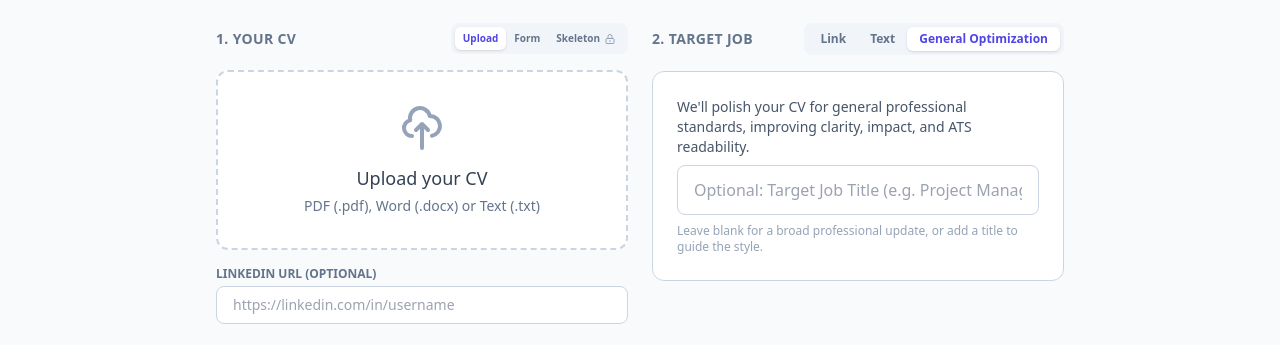
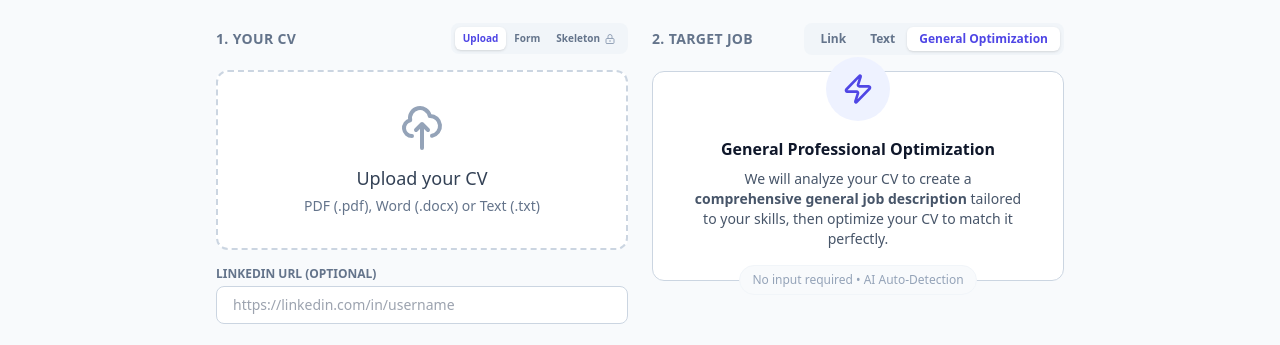
Before and after one commit to celemqhele/cvtailorpro, a React (Vite) app: page /guestuserdashboard in a window 1280 px wide. Shown: the part 284-629 px from the top of the page. Built offline with nearby package versions, Linux system fonts and the light colour scheme; no server answers; the database is empty.

Commit message:
Add files via upload

```diff
--- a/components/Layout.tsx
+++ b/components/Layout.tsx
@@ -283,6 +283,15 @@ export const Layout: React.FC = () => {
 
   const hasFreeCredits = isMaxPlan || dailyCvCount < dailyLimit;
 
+  if (isAuthLoading) {
+      return (
+          <div className="min-h-screen bg-slate-50 flex flex-col items-center justify-center">
+              <div className="animate-spin rounded-full h-12 w-12 border-b-2 border-indigo-600 mb-4"></div>
+              <p className="text-slate-500 font-medium animate-pulse">Verifying session...</p>
+          </div>
+      );
+  }
+
   return (
     <div className="min-h-screen bg-slate-50 flex flex-col font-sans text-slate-900">
        {/* Sophisticated Sticky Navigation */}
--- a/pages/Dashboard.tsx
+++ b/pages/Dashboard.tsx
@@ -18,7 +18,7 @@ import { LoadingProgressBar } from '../components/LoadingProgressBar';
 import { ModelSelectionModal } from '../components/ModelSelectionModal';
 
 import { analytics } from '../services/analyticsService';
-import { generateTailoredApplication, scrapeJobFromUrl, analyzeMatch, extractTextFromFile, generateSkeletonCV } from '../services/geminiService';
+import { generateTailoredApplication, scrapeJobFromUrl, analyzeMatch, extractTextFromFile, generateSkeletonCV, generateGeneralJobDescriptionFromCV } from '../services/geminiService';
 import { authService } from '../services/authService';
 import { checkUsageLimit, incrementUsage } from '../services/usageService';
 import { getPlanDetails, PLANS } from '../services/subscriptionService';
@@ -320,8 +320,8 @@ export const Dashboard: React.FC<DashboardProps> = ({ mode }) => {
 
       if (targetMode === 'url' && !jobLink) return false;
       if (targetMode === 'text' && !manualJobText.trim()) return false;
-      // For 'title' mode (Optimize), we allow empty title for guests
-      if (targetMode === 'title' && mode !== 'guest' && !jobTitle.trim()) return false;
+      // For 'title' mode (General Optimization), no input is required now
+      if (targetMode === 'title') return true;
       return true;
   };
 
@@ -583,17 +583,47 @@ export const Dashboard: React.FC<DashboardProps> = ({ mode }) => {
           setFile(null);
       }
 
-      // If title mode and empty title, use default optimization
+      // If title mode (General Optimization), generate the job description first
       let currentJobSpec = jobSpec;
-      if (targetMode === 'title' && !jobTitle.trim()) {
-          currentJobSpec = "General Professional Optimization and Industry Standard Formatting";
+      let effectiveTargetType: 'specific' | 'title' = targetMode === 'title' ? 'title' : 'specific';
+
+      if (targetMode === 'title') {
+          // 1. Get CV Text
+          let cvTextForGen = "";
+          if (cvInputMode === 'upload' && (useSavedCv && savedCvText)) {
+              cvTextForGen = savedCvText;
+          } else if (cvInputMode === 'upload' && file) {
+               // Should have been extracted above, but double check
+               if (savedCvText) cvTextForGen = savedCvText;
+               else cvTextForGen = await extractTextFromFile(file);
+          } else if (cvInputMode === 'scratch') {
+              cvTextForGen = JSON.stringify(manualData);
+          }
+
+          if (cvTextForGen) {
+              // 2. Generate General Job Description
+              showToast("Analyzing your profile to create a perfect general job target...", "info");
+              const generatedJobDescription = await generateGeneralJobDescriptionFromCV(
+                  cvTextForGen,
+                  "", // API Key handled in service
+                  adminPlanOverride || user?.plan_id
+              );
+
+              currentJobSpec = generatedJobDescription;
+              // We switch to 'specific' because we now have a "specific" job description to target,
+              // even though it was generated to be general. This ensures the AI optimizes against it.
+              effectiveTargetType = 'specific';
+          } else {
+              // Fallback if no CV text found (shouldn't happen due to validation)
+              currentJobSpec = "General Professional Optimization and Industry Standard Formatting";
+          }
       }
 
       const response = await generateTailoredApplication(
           file,
           cvInputMode === 'scratch' ? manualData : null,
           currentJobSpec,
-          targetMode === 'title' ? 'title' : 'specific',
+          effectiveTargetType,
           "",
           force,
           linkedinUrl,
@@ -957,18 +987,19 @@ export const Dashboard: React.FC<DashboardProps> = ({ mode }) => {
                                      <textarea className="w-full h-full p-2 text-sm border-none focus:ring-0 resize-none" placeholder="Paste the full job description here..." value={manualJobText} onChange={e => setManualJobText(e.target.value)} />
                                  )}
                                  {targetMode === 'title' && (
-                                     <div className="space-y-2">
-                                         <p className="text-sm text-slate-600">
-                                             We'll polish your CV for general professional standards, improving clarity, impact, and ATS readability.
-                                         </p>
-                                         <input
-                                            type="text"
-                                            placeholder="Optional: Target Job Title (e.g. Project Manager)"
-                                            className="w-full px-4 py-3 rounded-lg border border-slate-300 outline-none"
-                                            value={jobTitle}
-                                            onChange={e => setJobTitle(e.target.value)}
-                                         />
-                                         <p className="text-xs text-slate-400">Leave blank for a broad professional update, or add a title to guide the style.</p>
+                                     <div className="space-y-4 flex flex-col items-center justify-center h-full text-center px-4">
+                                         <div className="bg-indigo-50 p-4 rounded-full">
+                                             <Zap className="w-8 h-8 text-indigo-600" />
+                                         </div>
+                                         <div>
+                                             <h3 className="font-bold text-slate-900 mb-2">General Professional Optimization</h3>
+                                             <p className="text-sm text-slate-600 max-w-sm mx-auto">
+                                                 We will analyze your CV to create a <strong>comprehensive general job description</strong> tailored to your skills, then optimize your CV to match it perfectly.
+                                             </p>
+                                         </div>
+                                         <div className="text-xs text-slate-400 bg-slate-50 px-3 py-1.5 rounded-full border border-slate-100">
+                                             No input required • AI Auto-Detection
+                                         </div>
                                      </div>
                                  )}
                              </div>
--- a/services/authService.ts
+++ b/services/authService.ts
@@ -73,9 +73,9 @@ export const authService = {
         lastError = error;
         console.warn(`Profile fetch attempt ${i + 1} failed:`, error?.message || "Row not found");
 
-        // Wait 500ms before next attempt
+        // Wait 100ms before next attempt
         if (i < maxRetries - 1) {
-          await new Promise(resolve => setTimeout(resolve, 500));
+          await new Promise(resolve => setTimeout(resolve, 100));
         }
       }
 
--- a/services/geminiService.ts
+++ b/services/geminiService.ts
@@ -777,6 +777,39 @@ export const rewriteJobDescription = async (
     return naturalizeObject(result);
 };
 
+export const generateGeneralJobDescriptionFromCV = async (
+    cvText: string,
+    apiKey: string,
+    planId?: string
+): Promise<string> => {
+    const systemPrompt = `
+    You are an expert HR Specialist and Job Analyst.
+    Your task is to analyze a candidate's CV and reverse-engineer a comprehensive, general Job Description (JD) that this candidate would be perfectly suited for.
+
+    THE GOAL IS FOR THE CANDIDATE TO USE THIS JOB POST TO COME UP WITH A CV THAT THEY CAN USE FOR ALL SIMILAR JOBS.
+
+    MAKE SURE THAT THE JOB IS:
+    1. HIGHLY DETAILED
+    2. ACCURATE OF THE ACTUAL DETAILS AND INFO ABOUT THE INDUSTRY SPECS REGARDLESS OF LOCATION
+    3. MUST INCLUDE ALL INFORMATION FROM SUMMARY, RESPONSIBILITIES, REQUIREMENTS, PREFERED QUALIFICATIONS, ETC.
+    4. DON'T INCLUDE COMPANY NAME, JUST USE "WE"
+    5. DON'T NICHE IT TO A SPECIFIC INDUSTRY, MAKE A GENERAL VERSION OF THAT JOB ROLE
+
+    OUTPUT FORMAT:
+    Return strictly the raw text of the Job Description. Do not include any conversational filler.
+    `;
+
+    const userMessage = `
+    CANDIDATE CV CONTENT:
+    ${cvText.substring(0, 20000)}
+
+    Please generate the comprehensive General Job Description now.
+    `;
+
+    const { text } = await runAIChain(systemPrompt, userMessage, 0.7, apiKey, 'cv_generation', planId);
+    return text;
+};
+
 export const generateFictionalCV = async (
     jobDescription: string,
     jobTitle: string,
```
